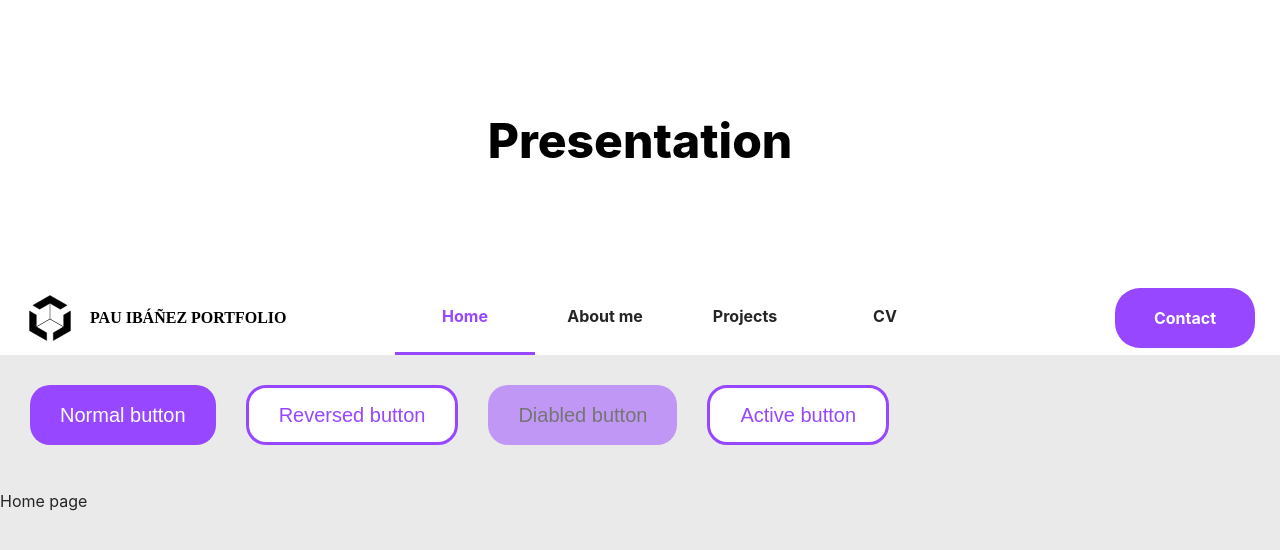
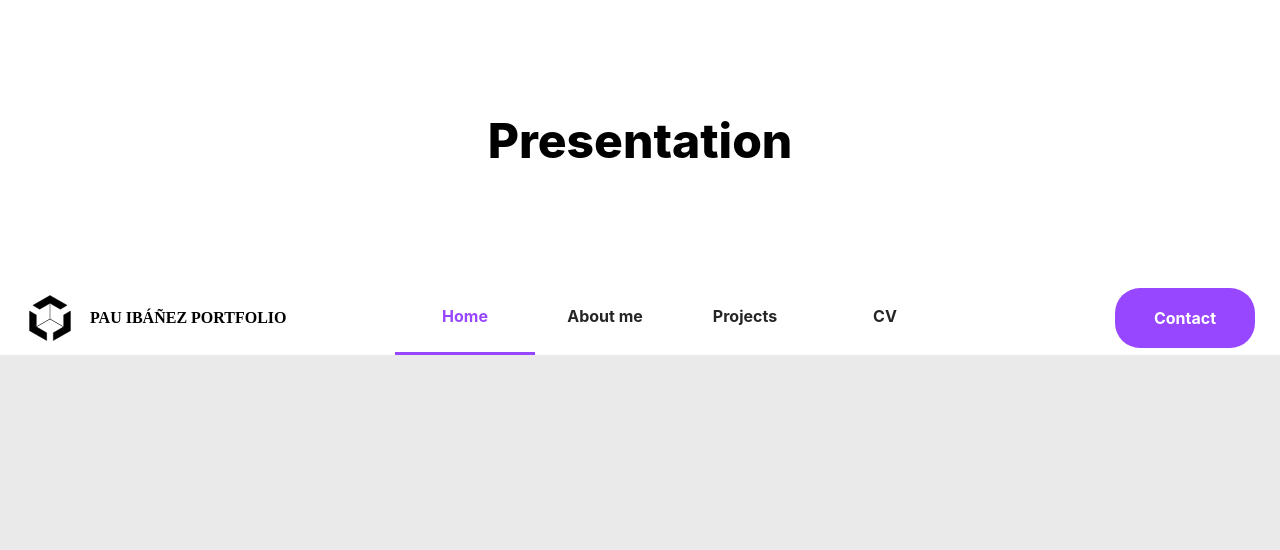
Before and after one commit to pauIbanez/portfolio-front, a React (Create React App) app: page /home in a window 1280 px wide. Shown: the top 550 px of the page. Built offline with nearby package versions, Linux system fonts and the light colour scheme.

Commit message:
created the HomePage component and added it to the routes

```diff
--- a/src/App.tsx
+++ b/src/App.tsx
@@ -1,38 +1,14 @@
 import { Routes, Route, Navigate } from "react-router-dom";
 import Pages from "./data/Pages/Pages";
 import Layout from "./components/Layout/Layout";
-import Button from "./components/Button/Button";
+import HomePage from "./Pages/HomePage";
 
 function App() {
   return (
     <Layout>
       <Routes>
         <Route path="/" element={<Navigate to={Pages.home.path} />} />
-        <Route
-          path={Pages.home.path}
-          element={
-            <>
-              <div style={{ padding: 30, display: "flex", gap: 30 }}>
-                <Button onClick={() => {}}>
-                  <p>Normal button</p>
-                </Button>
-                <Button onClick={() => {}} reversed={true}>
-                  <p>Reversed button</p>
-                </Button>
-
-                <Button onClick={() => {}} disabled={true}>
-                  <p>Diabled button</p>
-                </Button>
-
-                <Button onClick={() => {}} active={true}>
-                  <p>Active button</p>
-                </Button>
-              </div>
-
-              <p style={{ height: 2000 }}>Home page</p>
-            </>
-          }
-        />
+        <Route path={Pages.home.path} element={<HomePage />} />
         <Route path={Pages.aboutMe.path} element={<p>About me Page</p>} />
         <Route path={Pages.projects.path} element={<p>Projects Page</p>} />
         <Route path={Pages.project.path}>
--- /dev/null
+++ b/src/Pages/HomePage.tsx
@@ -0,0 +1,14 @@
+import styled from "styled-components";
+
+const Holder = styled.main`
+  display: flex;
+  align-items: center;
+  justify-content: center;
+  background-color: red;
+`;
+
+const HomePage = () => {
+  return <Holder></Holder>;
+};
+
+export default HomePage;
```
